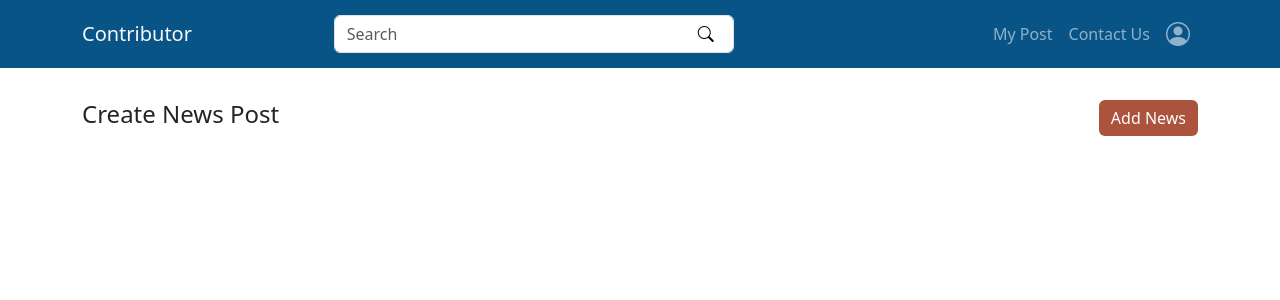
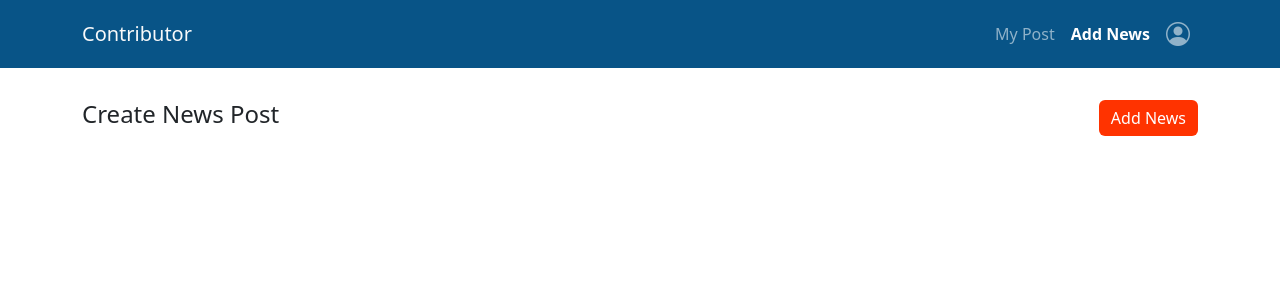
Before and after one commit to f3-bagus/19-1-portal-berita, a Vue app in the folder frontend/: page /addnews in a window 1280 px wide. Shown: the top 300 px of the page. Built offline with nearby package versions, Linux system fonts and the light colour scheme.

Commit message:
feat(contributor): update ui contributor and layout contributor

```diff
--- a/frontend/src/components/Contributor/ContributorLayout.vue
+++ b/frontend/src/components/Contributor/ContributorLayout.vue
@@ -16,19 +16,6 @@
         <span class="navbar-toggler-icon"></span>
       </button>
       <div class="collapse navbar-collapse" id="navbarNav">
-        <form class="d-flex mx-auto search-bar">
-          <div class="input-container">
-            <input
-              class="form-control"
-              type="search"
-              placeholder="Search"
-              aria-label="Search"
-            />
-            <button class="btn search-button" type="submit">
-              <i class="bi bi-search search-icon"></i>
-            </button>
-          </div>
-        </form>
         <ul class="navbar-nav ms-auto navbar-top">
           <li class="nav-item">
             <router-link to="/contributor" class="nav-link" aria-current="page" exact>
@@ -36,8 +23,8 @@
             </router-link>
           </li>
           <li class="nav-item">
-            <router-link to="/contact-us" class="nav-link" aria-current="page" exact>
-              Contact Us
+            <router-link to="/addnews" class="nav-link" aria-current="page" exact>
+              Add News
             </router-link>
           </li>
           <li class="nav-item">
@@ -90,14 +77,6 @@ export default {
   padding-right: 2.5rem;
 }
 
-.search-icon {
-  position: absolute;
-  right: 10px;
-  top: 50%;
-  transform: translateY(-50%);
-  pointer-events: none;
-}
-
 .profile-icon .bi-person-circle {
   font-size: 1.5rem;
   color: #90B2C9 !important;
--- a/frontend/src/views/AddNews.vue
+++ b/frontend/src/views/AddNews.vue
@@ -93,13 +93,6 @@
     margin-top: 100px;
   }
 
-  .title-mypost .btn-primary{
-    --bs-btn-bg: #ab533c !important;
-    --bs-btn-hover-bg: #ff3300 !important;
-    --bs-btn-active-bg: #ff3300;
-    border: 0 !important;
-    color: white;
-  }
   .news-post img{
       width: 25%;
       margin-right: 20px;
--- a/frontend/src/views/Contributor.vue
+++ b/frontend/src/views/Contributor.vue
@@ -15,8 +15,7 @@
                             <span>June 8 2024</span>
                         </span>
                         <div>
-                            <button class="btn btn-primary mt-2 me-2">Edit Post</button>
-                            <button class="btn btn-primary mt-2">View Post</button>
+                            <button variant="primary" class="detail-button mt-2">View Post</button>
                         </div>
                     </div>
                 </div>
@@ -28,8 +27,7 @@
                             <span>June 8 2024</span>
                         </span>
                         <div>
-                            <button class="btn btn-primary mt-2 me-2">Edit Post</button>
-                            <button class="btn btn-primary mt-2">View Post</button>
+                            <button variant="primary" class="detail-button mt-2">View Post</button>
                         </div>
                     </div>
                 </div>
@@ -41,8 +39,7 @@
                             <span>June 8 2024</span>
                         </span>
                         <div>
-                            <button class="btn btn-primary mt-2 me-2">Edit Post</button>
-                            <button class="btn btn-primary mt-2">View Post</button>
+                            <button variant="primary" class="detail-button mt-2">View Post</button>
                         </div>
                     </div>
                 </div>
@@ -54,21 +51,7 @@
                             <span>June 8 2024</span>
                         </span>
                         <div>
-                            <button class="btn btn-primary mt-2 me-2">Edit Post</button>
-                            <button class="btn btn-primary mt-2">View Post</button>
-                        </div>
-                    </div>
-                </div>
-                <div class="news-post d-flex mt-5">
-                    <img src="https://awsimages.detik.net.id/community/media/visual/2024/03/29/vina-sebelum-7-hari_169.jpeg?w=1200" alt="">
-                    <div class="news-title">
-                        <h5>Fakta Terkini Kasus Vina Cirebon, Polemik Pegi hingga Langkah Hotman</h5>
-                        <span class="text-secondary mt-4">Published -
-                            <span>June 8 2024</span>
-                        </span>
-                        <div>
-                            <button class="btn btn-primary mt-2 me-2">Edit Post</button>
-                            <button class="btn btn-primary mt-2">View Post</button>
+                            <button variant="primary" class="detail-button mt-2">View Post</button>
                         </div>
                     </div>
                 </div>
@@ -99,10 +82,10 @@
     margin-top: 100px;
   }
 
-  .title-mypost .btn-primary{
-    --bs-btn-bg: #ab533c !important;
-    --bs-btn-hover-bg: #ff3300 !important;
-    --bs-btn-active-bg: #ff3300;
+  .title-mypost button{
+    --bs-btn-bg: #ff3300 !important;
+    --bs-btn-hover-bg: #c24121 !important;
+    --bs-btn-active-bg: #c2412;
     border: 0 !important;
     color: white;
   }
```
